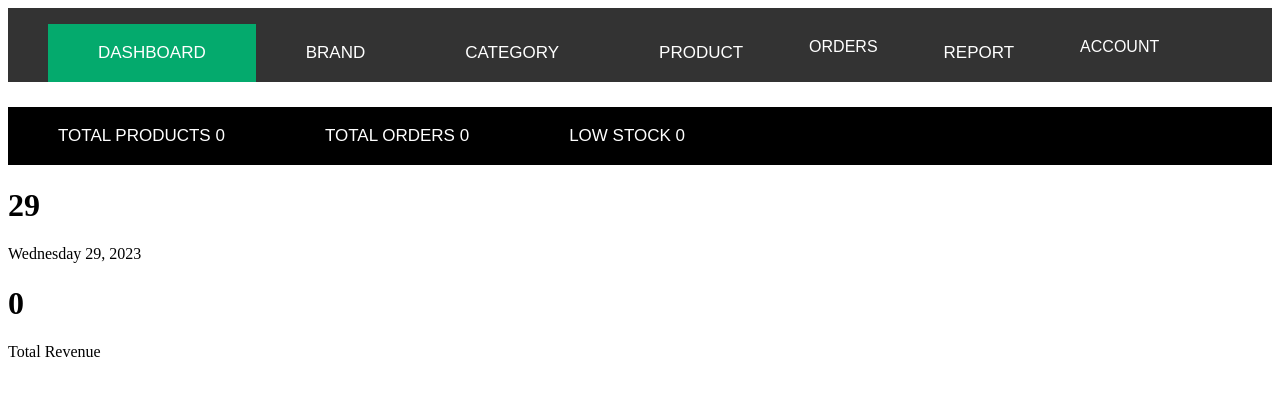
After one commit to samueltexa/StockManager-Project, a PHP site: page /StockManager/dashboard.php in a window 1280 px wide. The commit adds this page. Shown: the top 396 px of the page. Run offline with PHP 8.4, Linux system fonts and the light colour scheme; data that the repository does not hold is empty.

Commit message:
adding more files

```diff
--- /dev/null
+++ b/Footer_Header/topheaders.php
@@ -0,0 +1,35 @@
+<!DOCTYPE html>
+<html>
+<head>
+  <meta name="viewport" content="width=device-width, initial-scale=1.0">
+	<title>Stock Management System</title>
+  <link rel="stylesheet" href="../custom/css/dashboard.css">
+  <script src="../custom/custom.js"></script>
+</head>
+<body>
+	<div class="header" id="myheader">
+      <ul>
+      	<a href="dashboard.php" class="active">DASHBOARD</a>
+        <a href="brand.php">BRAND</a></li>
+        <a href="categories.php">CATEGORY</a>
+        <a href="product.php">PRODUCT</a>
+				<div class="dropdown">
+        <button class="dropbtn">ORDERS</button>
+				<div class="dropdown-content">
+					<a href="orders.php?o=add">ADD ORDERS</a>
+					<a href="orders.php?o=manord">MANAGE ORDERS</a>
+				</div>
+				</div>
+				<a href="report.php">REPORT</a>
+				<div class="dropdown">
+						<button class="dropbtn">ACCOUNT</button>
+					<div class="dropdown-content">
+        		<a href="setting.php">SETTINGS</a>
+        		<a href="logout.php">LOGOUT</a>
+				</div>
+         <a href="javascript:void(0);" class="icon" onclick="myFunction()">
+         <i class="fa fa-bars"></i></a>
+				</div>
+	 </div>
+	</body>
+</html>
--- /dev/null
+++ b/PageFiles/dashboard.php
@@ -0,0 +1,54 @@
+<?php require "../php_action/db_connection.php"; ?>
+<?php require_once "../Footer_Header/topheaders.php"; ?>
+<?php
+$sql = "SELECT * FROM product WHERE status = 1";
+$query = $connect->query($sql);
+$countProduct = $query->num_rows;
+$orderSql = "SELECT * FROM orders WHERE order_status = 1";
+$orderQuery = $connect->query($orderSql);
+$countOrder = $orderQuery->num_rows;
+$totalRevenue = "";
+while ($orderResult = $orderQuery->fetch_assoc()) {
+      $totalRevenue = $orderResult['paid'];
+}
+$lowStockSql = "SELECT * FROM product WHERE quantity <= 3 AND status = 1";
+$lowStockQuery = $connect->query($lowStockSql);
+$countLowStock = $lowStockQuery->num_rows;
+$connect->close();
+?>
+<!DOCTYPE html>
+<html>
+    <head>
+      <meta name="viewport" content="width=device-width, initial-scale=1.0">
+      <link rel="stylesheet" href="../custom/css/dashboard.css">
+    </head>
+    <body>
+    	<div class="navigbar">
+    		  <a href="product.php">TOTAL PRODUCTS
+    				 <span><?php echo $countProduct; ?></span>
+    			</a>
+    			<a href="orders.php?o=manord">TOTAL ORDERS
+    					<span><?php echo $countOrder; ?></span>
+    			</a>
+    			<a href="product.php">LOW STOCK
+    				<span><?php echo $countLowStock; ?></span>
+    			</a>
+    	</div>
+    	<div>
+    		  <h1><?php echo date('d'); ?></h1>
+    	</div>
+    	<div>
+    		   <p><?php echo date('l') .' '.date('d').', '.date('Y'); ?></p>
+    	</div>
+    	<div>
+    		  <h1><?php if($totalRevenue) {
+    		   echo $totalRevenue;
+    		    	}else {
+    		    	echo '0';
+    		    	} ?></h1>
+    	</div>
+    	<div>
+    		  <p>Total Revenue</p>
+    	 </div>
+   </body>
+</html>
--- a/PageFiles/login.php
+++ b/PageFiles/login.php
@@ -2,7 +2,7 @@
 <html>
 	<head>
 			<title>StockManager</title>
-			<link rel="stylesheet" href="../custom/custom.css">
+			<link rel="stylesheet" href="../custom/css/custom.css">
 			<script src="./custom/custom.js"></script>
 			</head>
 	<body>
@@ -15,8 +15,8 @@
       		<canvas class="canva" width="250" height="200"></canvas>
     </div>
 		<div>
-				<label>Email</label>
-				<input type="email" placeholder="Enter your email" name="Email" required>
+				<label>User name</label>
+				<input type="text" placeholder="Enter your user name" name="username" required>
 		</div>
 		<div>
 				<label class="labels">Password</label>
--- a/PageFiles/registration.php
+++ b/PageFiles/registration.php
@@ -2,14 +2,14 @@
 <html>
   <head>
     <title>Register</title>
-    <link rel="stylesheet" href="../custom/custom.css">
-    <!-- <script src="../custom/custom.js" defer></script> -->
+    <link rel="stylesheet" href="../custom/css/custom.css">
+    <script src="../custom/js/custom.js" defer></script>
   </head>
   <body>
     <meta name="viewport"
     content="=width=device-width,
     initial-scale=1.0">
-    <form class="Forms" method="POST" action="processRegistrationForm.php">
+    <form class="Forms" method="POST" action="../php_action/processRegistrationForm.php">
       <div class="register-display">RGISTER FOR AN ACCOUNT</div>
       <div>
         <label for="username">User Name:</label>
--- /dev/null
+++ b/custom/css/dashboard.css
@@ -0,0 +1,117 @@
+/* navigbar container */
+.navigbar{
+overflow: hidden;
+background-color: black;
+font-family: Arial;
+margin-top: 2%;
+}
+/* Links inside the navigbar */
+.navigbar a {
+  float: left;
+  color: white;
+  text-align: center;
+  padding: 19px 50px;
+  text-decoration: none;
+  font-size: 17px;
+  text-decoration: none;
+}
+.navigbar a:hover {
+  background-color: cyan;
+  color: white;
+}
+/* Navbar container */
+.header{
+overflow: hidden;
+background-color: #333;
+font-family: Arial;
+}
+/* Links inside the navbar */
+.header a {
+  float: left;
+  color: white;
+  text-align: center;
+  padding: 19px 50px;
+  text-decoration: none;
+  font-size: 17px;
+  text-decoration: none;
+}
+.header a:hover {
+  background-color: cyan;
+  color: white;
+}
+/* The dropdown container */
+.dropdown {
+  float: left;
+  overflow: hidden;
+}
+/* Dropdown button */
+.dropdown .dropbtn {
+  font-size: 16px;
+  border: none;
+  outline: none;
+  color: white;
+  padding: 14px 16px;
+  background-color: inherit;
+  font-family: inherit; /* Important for vertical align on mobile phones */
+  margin: 0; /* Important for vertical align on mobile phones */
+}
+/* Adding background color to navbar links on hover */
+.header a:hover, .dropdown:hover .dropbtn {
+  background-color: cyan;
+}
+/* Dropdown content (hidden by default) */
+.dropdown-content {
+  display: none;
+  position: absolute;
+  background-color: #f9f9f9;
+  min-width: 160px;
+  box-shadow: 0px 8px 16px 0px rgba(0,0,0,0.2);
+  z-index: 1;
+}
+/* Links inside the dropdown */
+.dropdown-content a {
+  float: none;
+  color: black;
+  padding: 12px 16px;
+  text-decoration: none;
+  display: block;
+  text-align: left;
+}
+/* Adding background color to dropdown links on hover */
+.dropdown-content a:hover {
+  background-color: #ddd;
+}
+/* Showing the dropdown menu on hover */
+.dropdown:hover .dropdown-content {
+  display: block;
+}
+.header a.active {
+  background-color: #04AA6D;
+  color: white;
+}
+/* Hidding the link that should open and close the topnav on small screens */
+.header .icon {
+  display: none;
+}
+/* When the screen is less than 600 pixels wide, hide all links, except for the first one ("Home"). Show the link that contains should open and close the topnav (.icon) */
+@media screen and (max-width: 600px) {
+  .header a:not(:first-child) {display: none;}
+  .header a.icon {
+    float: right;
+    display: block;
+  }
+}
+/* The "responsive" class is added to the topnav with JavaScript when the user clicks on the icon. This class makes the topnav look good on small screens (display the links vertically instead of horizontally) */
+@media screen and (max-width: 600px) {
+  .header.responsive {position: relative;}
+  .header.responsive a.icon {
+    position: absolute;
+    right: 0;
+    top: 0;
+  }
+  .header.responsive a {
+    float: none;
+    display: block;
+    text-align: left;
+  }
+}
--- a/custom/custom.js
+++ /dev/null
@@ -1,2 +0,0 @@
-alert("hey therehkodlkj");
-const password = document.getElementById('password-1');
--- a/php_action/db_connection.php
+++ b/php_action/db_connection.php
@@ -1,12 +1,15 @@
-<<?php
-session_start();
-$host = "localhost";
+<?php
+// session_start();
+$localhost ="localhost";
 $username = "root";
 $password = "";
-$dbname ="stockmanager";
-$conn = new mysqli($host, $username, $password,$dbname);
-// Check connection
-  if ($conn->connect_error) {
-    die("Connection failed: " . $conn->connect_error);
-  }
+$dbname = "stockmanager";
+// db connection
+$connect = new mysqli($localhost, $username, $password, $dbname);
+// check connection
+if($connect->connect_error) {
+  die("Connection Failed : " . $connect->connect_error);
+} else {
+  // echo "Successfully connected";
+}
 ?>
--- a/php_action/processlocations.php
+++ b/php_action/processlocations.php
@@ -1,5 +1,5 @@
 <?php
-require "../php_action/db_connection.php";
+require "db_connection.php";
 //require_once "../php_action/db_connection.php";
 //include "../php_action/db_connection.php";
 
```
Also changed, not shown: PageFiles/product.php (added, +214 -0 lines), custom/js/custom.js (added, +8 -0 lines), php_action/core.php (added, +8 -0 lines), php_action/processRegistrationForm.php (renamed from PageFiles/processRegistrationForm.php, +7 -7 lines), custom/css/custom.css (line endings or trailing spaces), images/photo_default.png (added).
